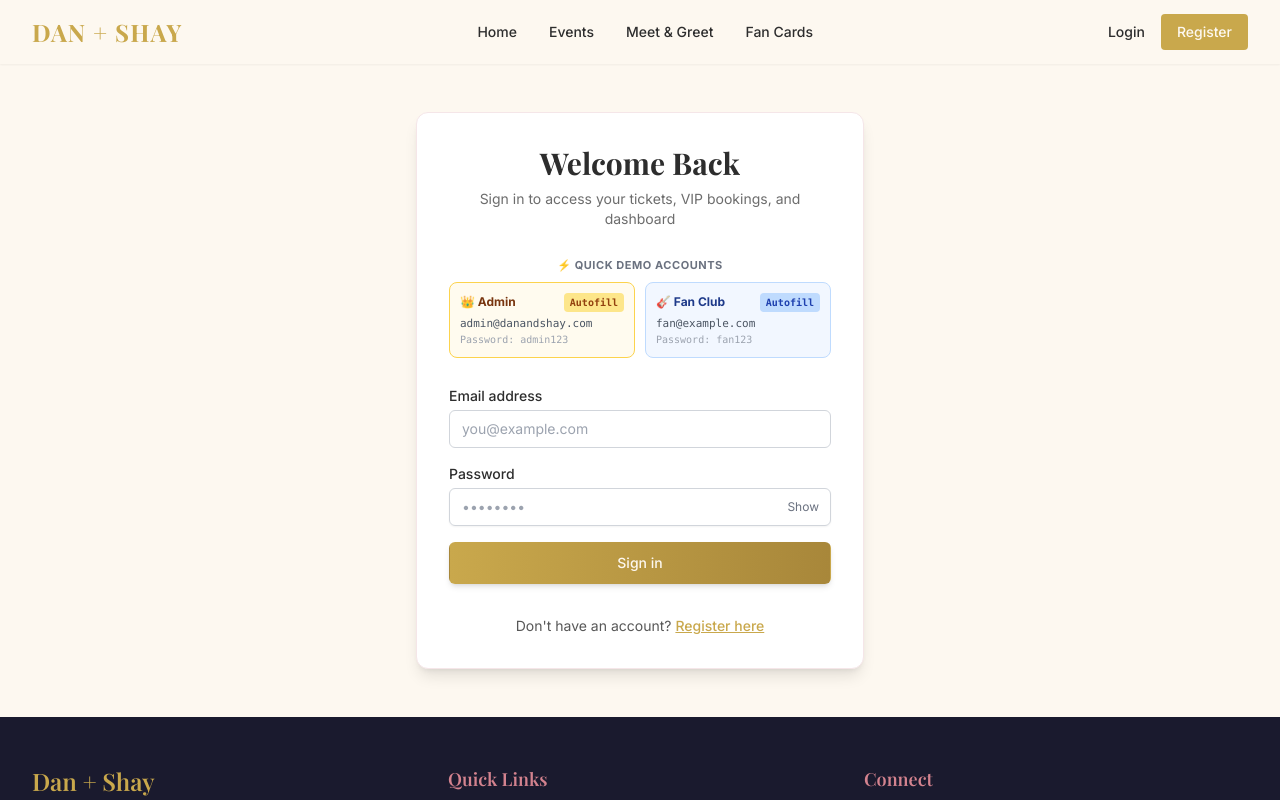
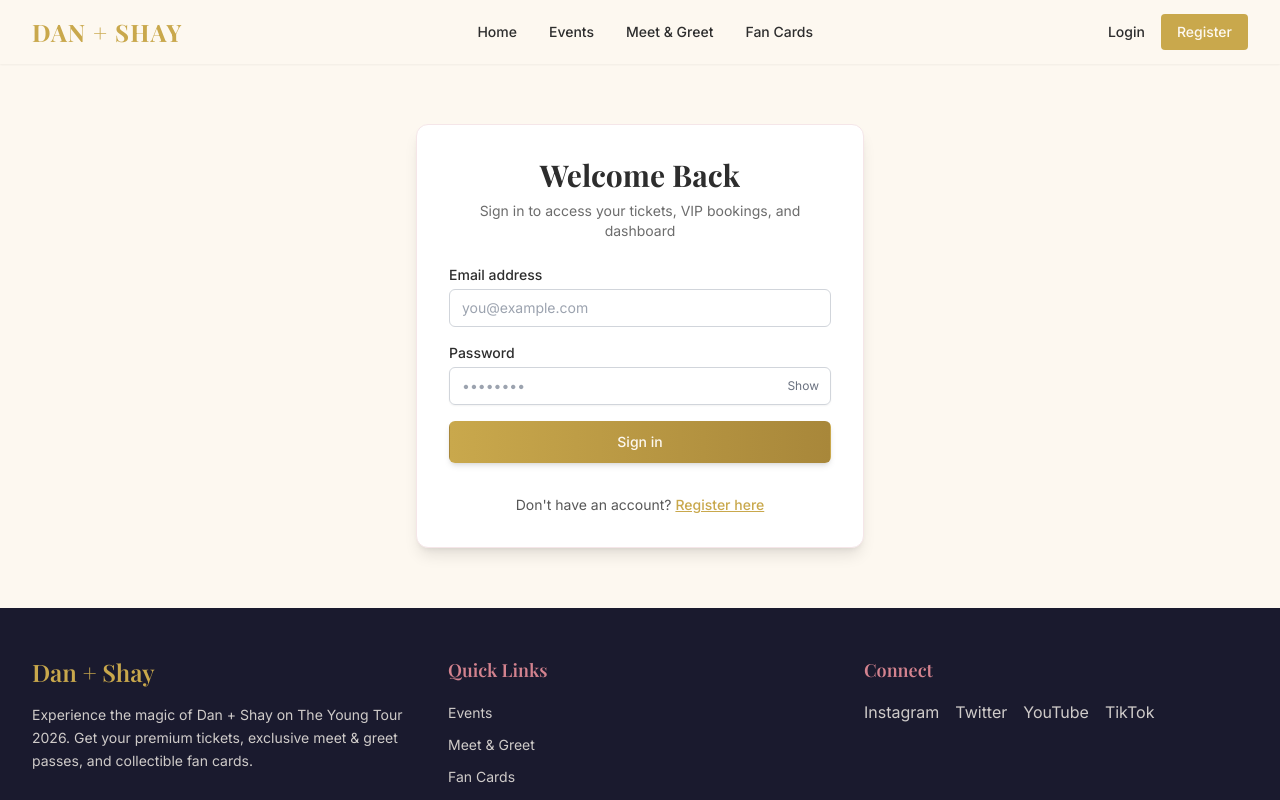
Before and after one commit to debenedoro19-dotcom/danandshay-platform, a React (Vite) app in the folder client/: page /login in a window 1280 px wide. Shown: the top 800 px of the page. Built offline with nearby package versions, Linux system fonts and the light colour scheme.

Commit message:
Remove Quick Demo Accounts section from LoginPage

```diff
--- a/client/src/pages/LoginPage.jsx
+++ b/client/src/pages/LoginPage.jsx
@@ -15,15 +15,12 @@
 
   const isFromAdmin = location.state?.from?.pathname?.startsWith('/admin');
 
-  const handleSubmit = async (e, overrideEmail, overridePassword) => {
+  const handleSubmit = async (e) => {
     if (e) e.preventDefault();
     setError('');
     setIsSubmitting(true);
 
-    const loginEmail = overrideEmail || email;
-    const loginPassword = overridePassword || password;
-
-    const result = await login(loginEmail, loginPassword);
+    const result = await login(email, password);
 
     if (result.success) {
       const targetFrom = location.state?.from?.pathname;
@@ -44,12 +41,6 @@
       setError(result.error);
       setIsSubmitting(false);
     }
-  };
-
-  const handleQuickFill = (demoEmail, demoPassword) => {
-    setEmail(demoEmail);
-    setPassword(demoPassword);
-    setError('');
   };
 
   return (
@@ -79,44 +70,6 @@
             {error}
           </div>
         )}
-
-        {/* Quick Demo Fill Buttons */}
-        <div className="pt-1 pb-1">
-          <div className="text-[11px] font-bold text-gray-500 uppercase tracking-wider mb-2 text-center">
-            ⚡ Quick Demo Accounts
-          </div>
-          <div className="grid grid-cols-2 gap-2.5">
-            <button
-              type="button"
-              onClick={() => handleQuickFill('admin@danandshay.com', 'admin123')}
-              className="p-2.5 rounded-lg border border-amber-300 bg-amber-50/80 hover:bg-amber-100 text-left transition-all cursor-pointer group"
-            >
-              <div className="flex items-center justify-between">
-                <span className="text-xs font-extrabold text-amber-900 flex items-center gap-1">
-                  👑 Admin
-                </span>
-                <span className="text-[10px] text-amber-800 bg-amber-200 px-1.5 py-0.5 rounded font-mono font-bold">Autofill</span>
-              </div>
-              <div className="text-[11px] text-gray-600 font-mono mt-1 truncate">admin@danandshay.com</div>
-              <div className="text-[10px] text-gray-400 font-mono">Password: admin123</div>
-            </button>
-
-            <button
-              type="button"
-              onClick={() => handleQuickFill('fan@example.com', 'fan123')}
-              className="p-2.5 rounded-lg border border-blue-200 bg-blue-50/80 hover:bg-blue-100 text-left transition-all cursor-pointer group"
-            >
-              <div className="flex items-center justify-between">
-                <span className="text-xs font-extrabold text-blue-900 flex items-center gap-1">
-                  🎸 Fan Club
-                </span>
-                <span className="text-[10px] text-blue-800 bg-blue-200 px-1.5 py-0.5 rounded font-mono font-bold">Autofill</span>
-              </div>
-              <div className="text-[11px] text-gray-600 font-mono mt-1 truncate">fan@example.com</div>
-              <div className="text-[10px] text-gray-400 font-mono">Password: fan123</div>
-            </button>
-          </div>
-        </div>
 
         <form className="mt-2 space-y-4" onSubmit={handleSubmit}>
           <div className="space-y-4">
```
